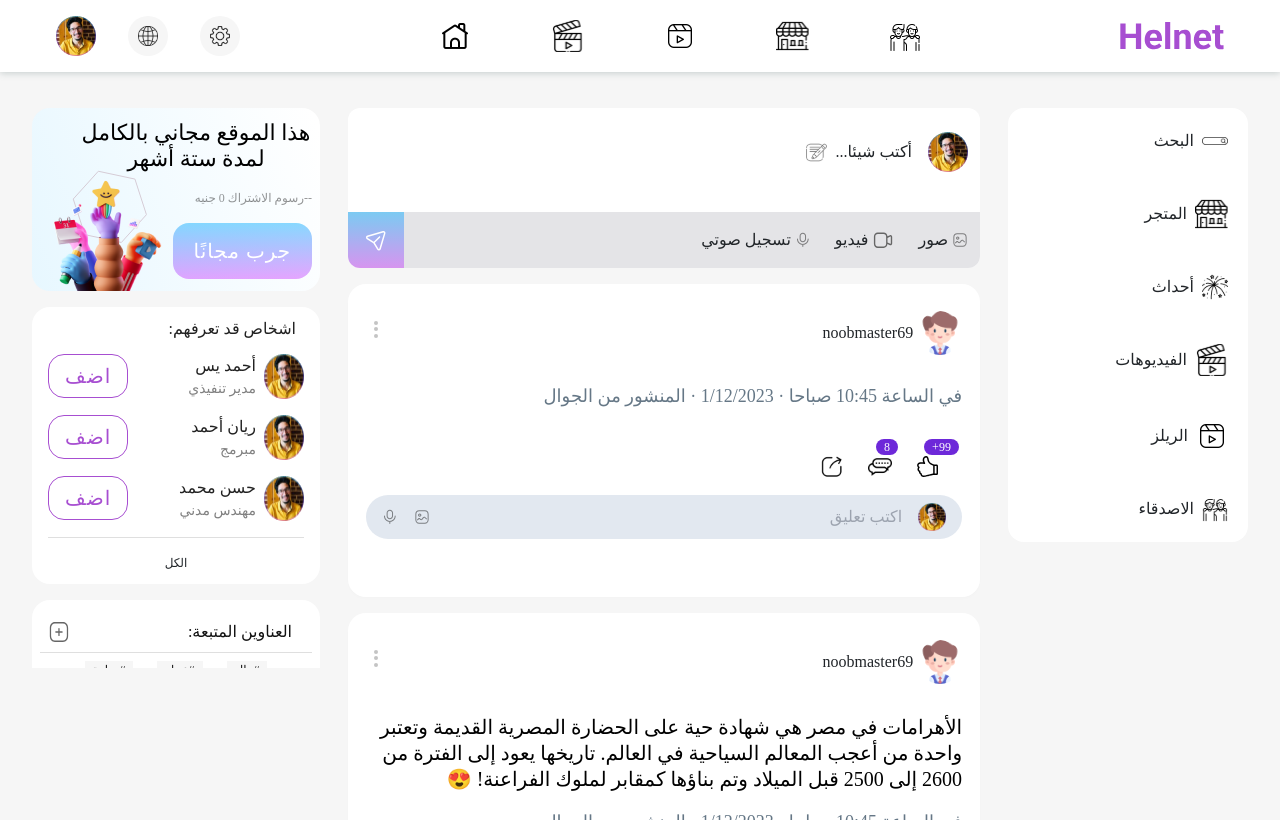
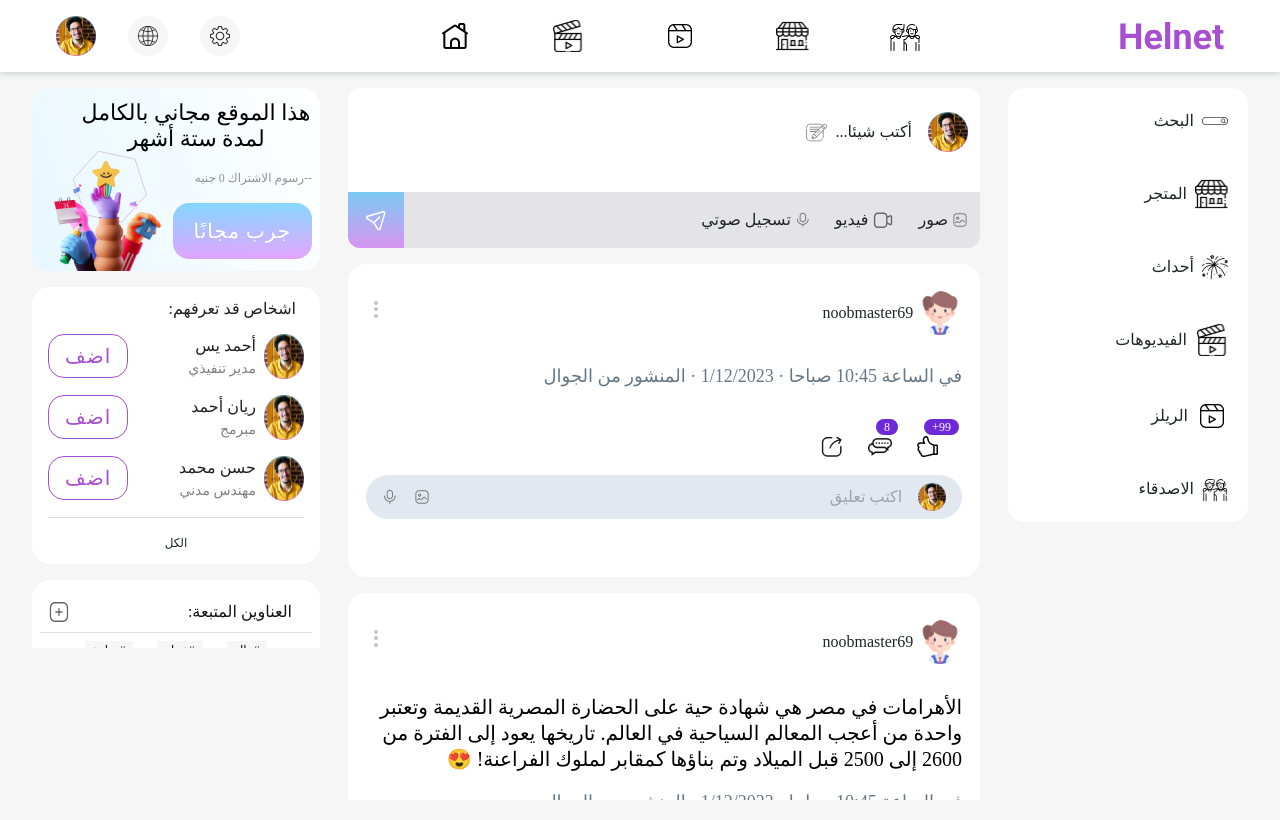
Before and after one commit to mohamedmansour0991/Helnet, a React (Vite) app: page / in a window 1280 px wide. Built offline with nearby package versions, Linux system fonts and the light colour scheme; a web font is replaced by a local one.

Commit message:
scroll update

```diff
--- a/src/pages/Friends/Friends.scss
+++ b/src/pages/Friends/Friends.scss
@@ -4,7 +4,7 @@
   background-color: #fff;
   gap: 6px;
   padding: 20px;
-    border-radius: 1rem;
+  border-radius: 1rem;
 
   @media (max-width: 550px) {
     // padding: 0px;
--- a/src/pages/mainPage/MainPage.scss
+++ b/src/pages/mainPage/MainPage.scss
@@ -1,7 +1,7 @@
 .main {
   max-width: 2000px;
   margin-inline: auto;
-  margin-block-start: 6.75rem;
+  margin-block-start: 5.5rem;
   min-height: 100%;
   display: grid;
   justify-items: center;
@@ -10,12 +10,13 @@
   padding-inline: 2rem;
   // overflow-y: scroll;
 
-  max-height: 89vh;
+  max-height: calc(100vh - 5.5rem);
   overflow-y: scroll;
 
   @media screen and (max-width: 991px) {
     & {
       padding: 0px !important;
+      margin-block-start: 5.5rem;
     }
   }
 
```
